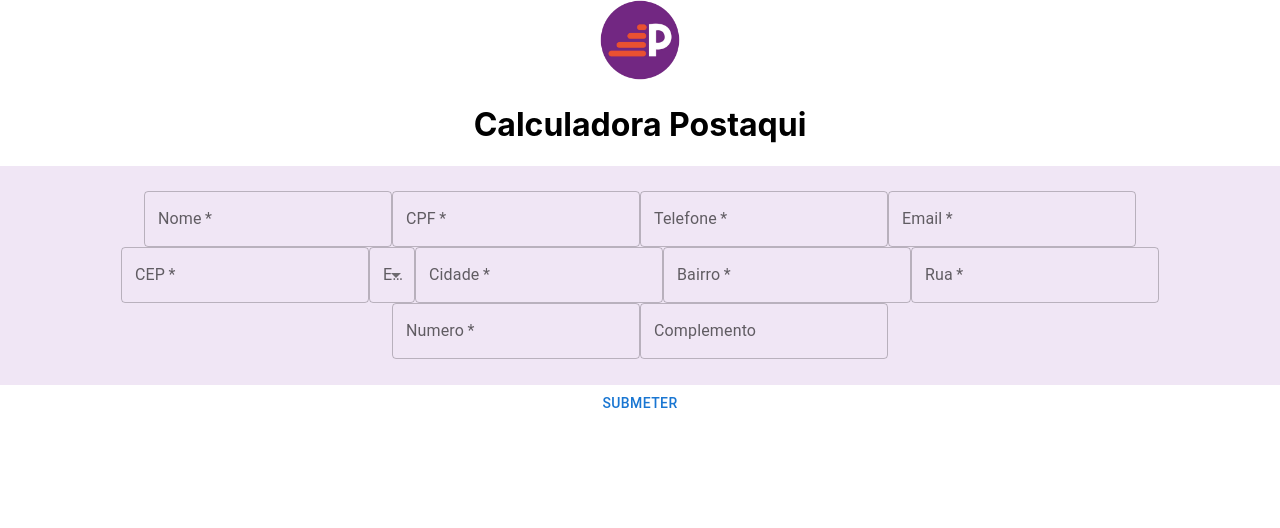
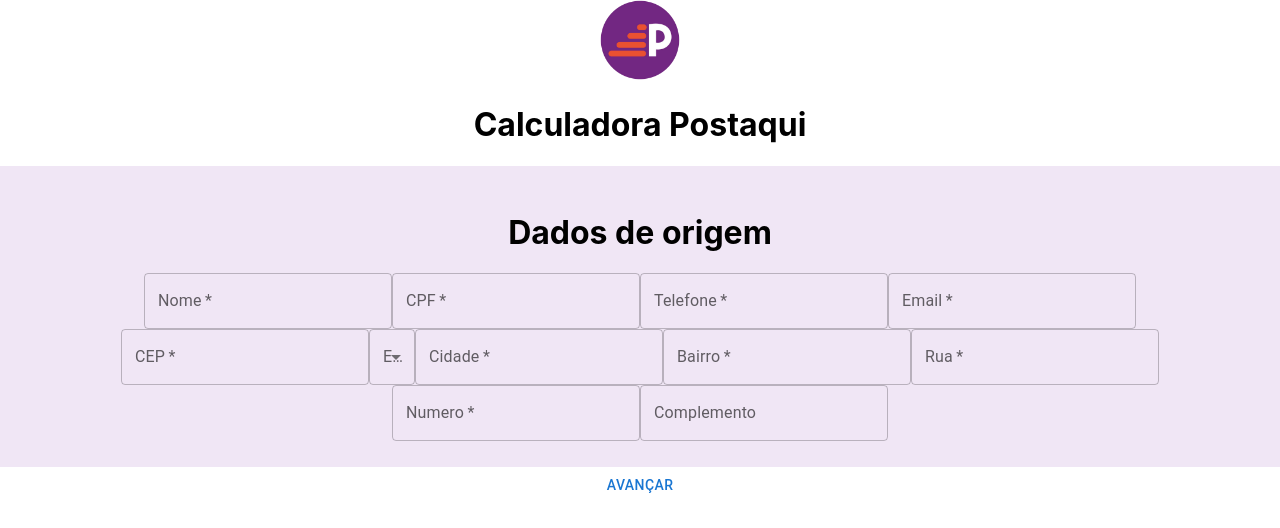
Before and after one commit to GiovaniFZ/Mini-Calculadora, a React (Create React App) app: page / in a window 1280 px wide. Shown: the top 528 px of the page. Built offline with nearby package versions, Linux system fonts and the light colour scheme.

Commit message:
Aproveitamento de código para o destino

```diff
--- a/src/App.js
+++ b/src/App.js
@@ -12,7 +12,7 @@ function App(){
       <Routes>
           <Route index element={<Origem />} />
           <Route path="destino" element={<Destino />} />
-          <Route path="pacoteEnvio" element={<PacoteEnvio />} />
+          <Route path="pacote_envio" element={<PacoteEnvio />} />
           <Route path="valorfin" element={<ValorFinal />} />
           <Route path="fim" element={<Final />} />
           <Route path="*" element={<NoPage />} />
--- a/src/pages/Destino.js
+++ b/src/pages/Destino.js
@@ -1,7 +1,9 @@
-import React from 'react';
+import LayoutOrDest from './LayoutOrDest';
 
 function Destino() {
-  return <h2>Tela 2</h2>;
+
+  return (
+    LayoutOrDest('destino', '/pacote_envio')
+  );
 }
-
 export default Destino;
--- /dev/null
+++ b/src/pages/LayoutOrDest.js
@@ -0,0 +1,106 @@
+import * as React from 'react';
+import logo from '../assets/logo2.png';
+import { MenuItem, TextField, Button, InputLabel, FormControl } from '@mui/material';
+import Select from '@mui/material/Select';
+import './LayoutOrDest.css'
+import { useNavigate } from 'react-router-dom';
+
+function LayoutOrDest(role, path) {
+
+  // const para lidar com o evento do select
+  const [state, setState] = React.useState('');
+  const handleChange = (event) => {
+    setState(event.target.value);
+  };
+
+  // Configuração de navegação
+  let navigate = useNavigate();
+  function changeScreen(path){
+    navigate(path);
+  }
+  return (
+    <div className='App'>
+    <img src={logo} className="App-logo" alt="logo_postaqui" />
+    <h1>Calculadora Postaqui</h1>
+    <form id="calcForm" className='dados'>
+    <h1>Dados de {role}</h1>
+    <TextField
+          required
+          id="name"
+          label="Nome"
+          placeholder="Ex: Mateus José"
+        />
+      <TextField
+          required
+          id="cpf"
+          label="CPF"
+          placeholder="Ex: 111.111.111-11"
+        />
+      <TextField
+          required
+          id="phone"
+          label="Telefone"
+          placeholder="Ex: (11) 11111-1111"
+        />
+        <TextField
+          required
+          id="outlined-required"
+          label="Email"
+          type="email"
+          placeholder="Ex: jose@postaqui.com"
+        />
+        <TextField
+          required
+          id="outlined-required"
+          label="CEP"
+          placeholder="Ex: 11111-000"
+        />
+        <FormControl>
+        <InputLabel id="state">Estado</InputLabel>
+        <Select
+        labelId="demo-simple-select-label"
+        id="demo-simple-select"
+        value={state}
+        label="Estado"
+        onChange={handleChange}
+  >
+          <MenuItem value="sp">SP</MenuItem>
+          <MenuItem value="mg">MG</MenuItem>
+          <MenuItem value="rj">RJ</MenuItem>
+        </Select>
+        </FormControl>
+        <TextField
+          required
+          id="outlined-required"
+          label="Cidade"
+          placeholder="Ex: São Paulo"
+        />
+        <TextField
+          required
+          id="outlined-required"
+          label="Bairro"
+          placeholder="Ex: Centro"
+        />
+        <TextField
+          required
+          id="outlined-required"
+          label="Rua"
+          placeholder="Ex: 15 de Novembro"
+        />
+        <TextField
+          required
+          id="outlined-required"
+          label="Numero"
+          type='number'
+        />
+        <TextField
+          id="outlined-required"
+          label="Complemento"
+          placeholder="Ex: Casa 20"
+        />
+    </form>
+    <Button onClick={() => changeScreen(path)}>Avançar</Button>
+    </div>
+  );
+}
+export default LayoutOrDest;
--- a/src/pages/Origem.js
+++ b/src/pages/Origem.js
@@ -1,105 +1,9 @@
-import * as React from 'react';
-import logo from '../assets/logo2.png';
-import { MenuItem, TextField, Button, InputLabel, FormControl } from '@mui/material';
-import Select from '@mui/material/Select';
-import './Origem.css'
-import { useNavigate } from 'react-router-dom';
+import LayoutOrDest from './LayoutOrDest';
 
 function Origem() {
 
-  const [state, setState] = React.useState('');
-  const handleChange = (event) => {
-    setState(event.target.value);
-  };
-
-  // Configuração de navegação
-  let navigate = useNavigate();
-  const changeScreen = () =>{
-    let path = '/destino';
-    navigate(path);
-  }
   return (
-    <div className='App'>
-    <img src={logo} className="App-logo" alt="logo_postaqui" />
-    <h1>Calculadora Postaqui</h1>
-    <form id="calcForm" className='dados'>
-    <TextField
-          required
-          id="name"
-          label="Nome"
-          placeholder="Ex: Mateus José"
-        />
-      <TextField
-          required
-          id="cpf"
-          label="CPF"
-          placeholder="Ex: 111.111.111-11"
-        />
-      <TextField
-          required
-          id="phone"
-          label="Telefone"
-          placeholder="Ex: (11) 11111-1111"
-        />
-        <TextField
-          required
-          id="outlined-required"
-          label="Email"
-          type="email"
-          placeholder="Ex: jose@postaqui.com"
-        />
-        <TextField
-          required
-          id="outlined-required"
-          label="CEP"
-          placeholder="Ex: 11111-000"
-        />
-        <FormControl>
-        <InputLabel id="state">Estado</InputLabel>
-        <Select
-        labelId="demo-simple-select-label"
-        id="demo-simple-select"
-        value={state}
-        label="Estado"
-        onChange={handleChange}
-  >
-          <MenuItem value="sp">SP</MenuItem>
-          <MenuItem value="mg">MG</MenuItem>
-          <MenuItem value="rj">RJ</MenuItem>
-        </Select>
-        </FormControl>
-        <TextField
-          required
-          id="outlined-required"
-          label="Cidade"
-          placeholder="Ex: São Paulo"
-        />
-        <TextField
-          required
-          id="outlined-required"
-          label="Bairro"
-          placeholder="Ex: Centro"
-        />
-        <TextField
-          required
-          id="outlined-required"
-          label="Rua"
-          placeholder="Ex: 15 de Novembro"
-        />
-        <TextField
-          required
-          id="outlined-required"
-          label="Numero"
-          type='number'
-        />
-        <TextField
-          id="outlined-required"
-          label="Complemento"
-          placeholder="Ex: Casa 20"
-        />
-    </form>
-    <Button onClick={changeScreen}>Submeter</Button>
-    </div>
+    LayoutOrDest('origem', '/destino')
   );
 }
 export default Origem;
--- a/src/pages/PacoteEnvio.js
+++ b/src/pages/PacoteEnvio.js
@@ -0,0 +1,6 @@
+function PacoteEnvio(){
+    return(
+        <h1>Dados do pacote de envio.</h1>
+    )
+}
+export default PacoteEnvio
```
Also changed, not shown: src/pages/Layout.js (deleted, +0 -30 lines), src/pages/LayoutOrDest.css (renamed from src/pages/Origem.css).
